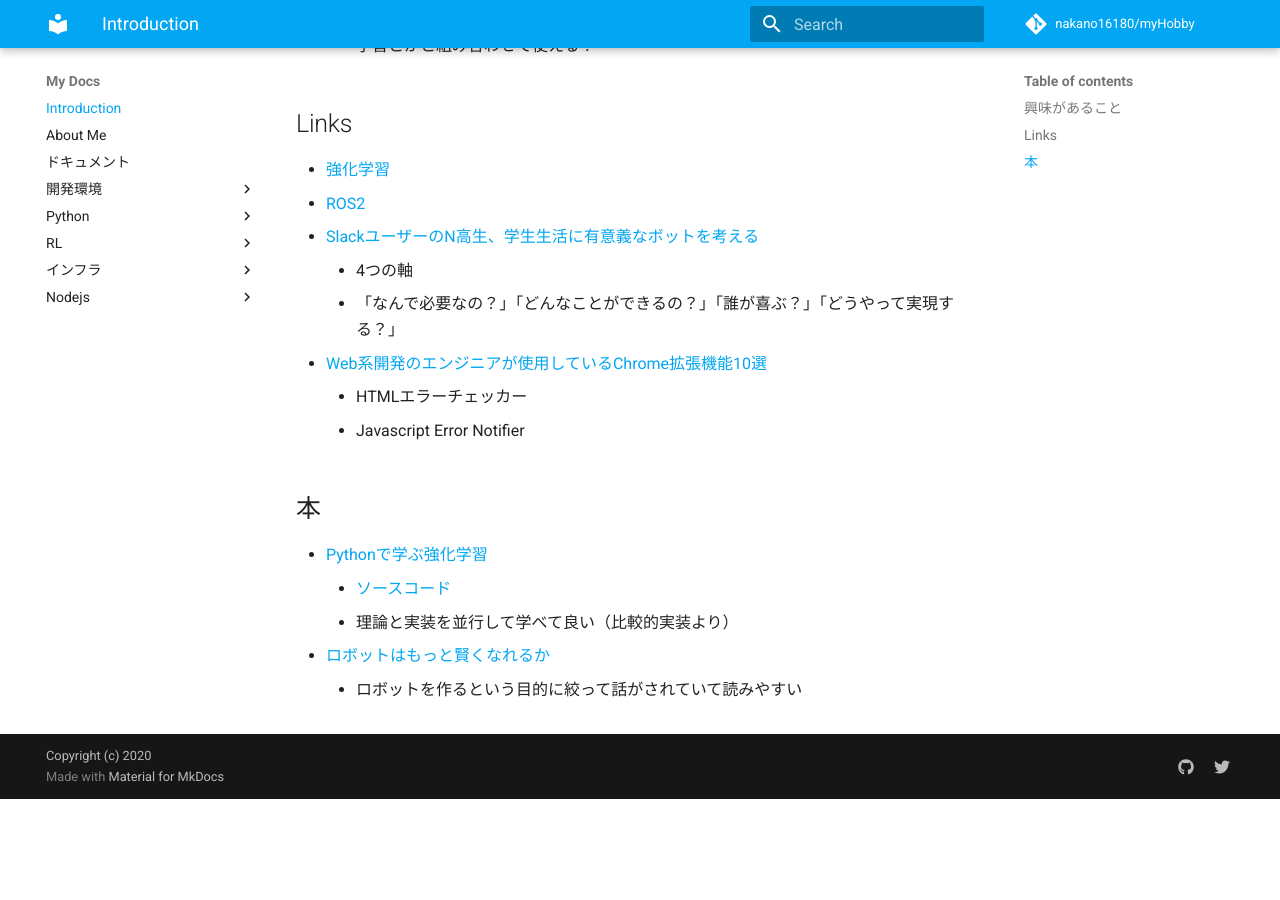
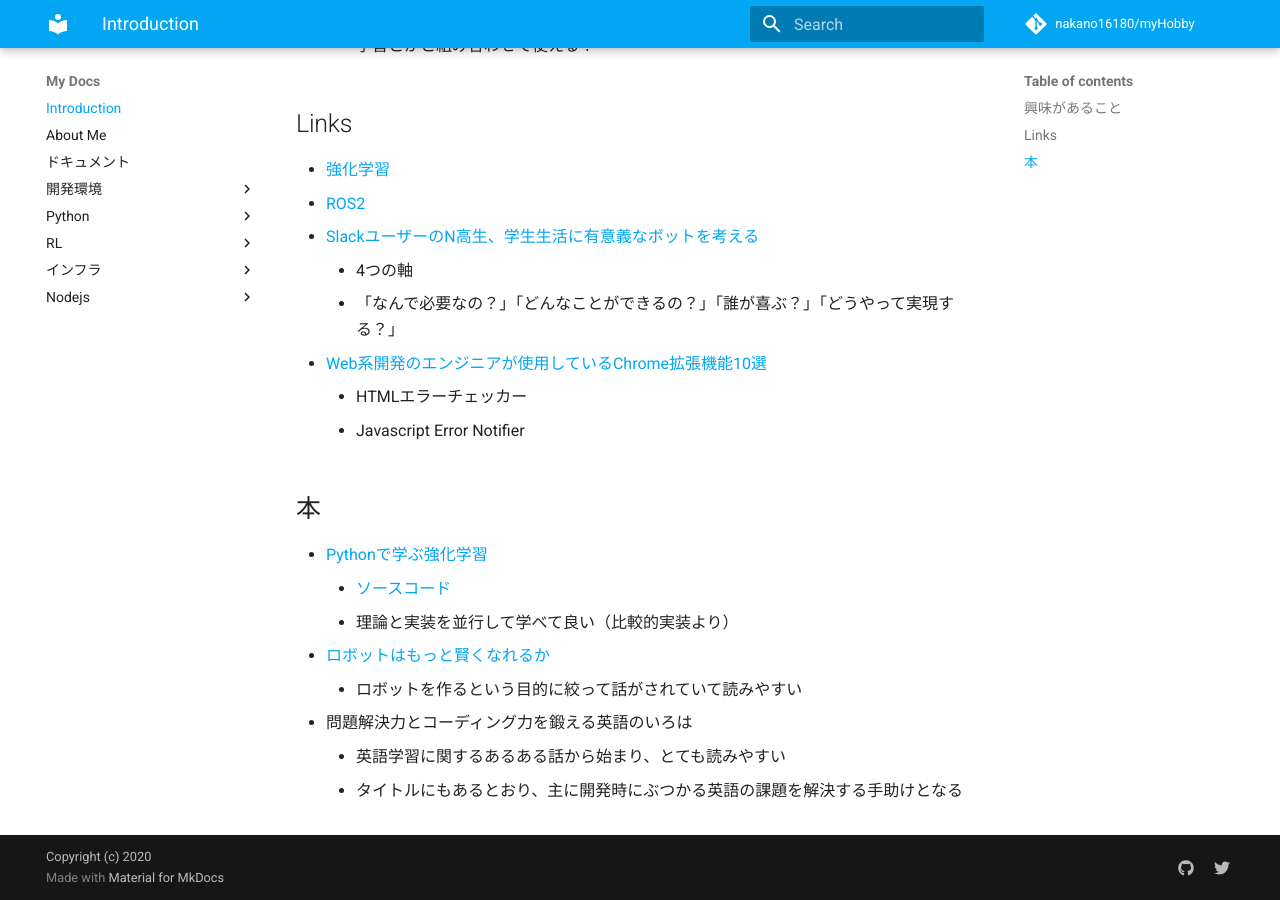
Before and after one commit to nakano16180/myHobby, an MkDocs documentation site: the page built from docs/interest.md, in a window 1280 px wide and 900 px high, scrolled down 694 px. Built offline with MkDocs 1.6.1 and Material for MkDocs 9.7.7, drawn with Linux system fonts in a browser that asks for light colours; comment, search, counter and statistics services are not loaded; before the commit the page ends 1493 px from its top, so only the background shows below that.

Commit message:
update interest

```diff
--- a/docs/interest.md
+++ b/docs/interest.md
@@ -31,3 +31,6 @@
     - 理論と実装を並行して学べて良い（比較的実装より）
   - [ロボットはもっと賢くなれるか](https://note.com/morikita/n/n35901fa1dc25)
     - ロボットを作るという目的に絞って話がされていて読みやすい
+  - 問題解決力とコーディング力を鍛える英語のいろは
+    - 英語学習に関するあるある話から始まり、とても読みやすい
+    - タイトルにもあるとおり、主に開発時にぶつかる英語の課題を解決する手助けとなる
```
